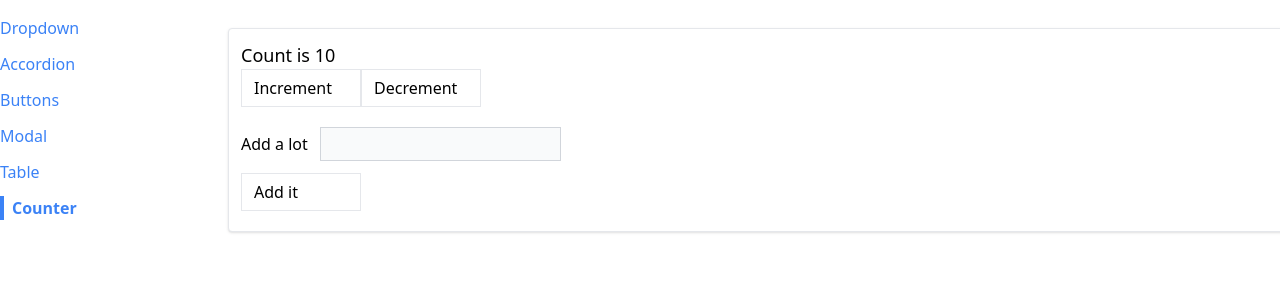
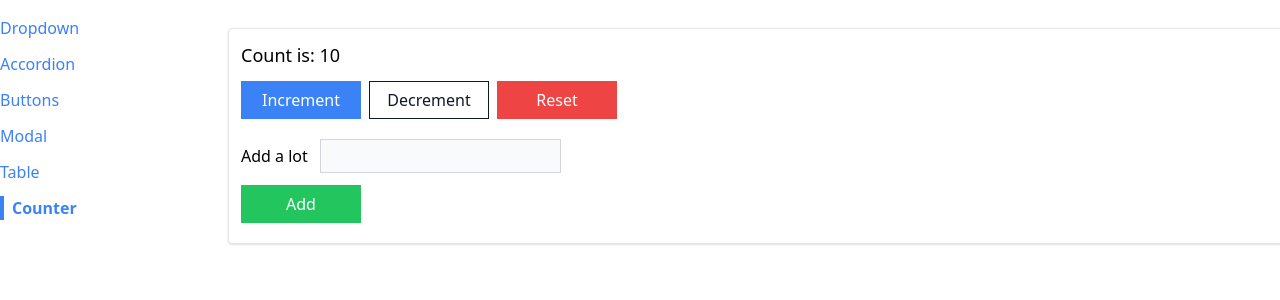
Before and after one commit to menelik7/components, a React (Create React App) app: page /counter in a window 1280 px wide. Shown: the top 300 px of the page. Built offline with nearby package versions, Linux system fonts and the light colour scheme.

Commit message:
Resolving merge conflicts

```diff
--- a/src/components/Accordion.js
+++ b/src/components/Accordion.js
@@ -18,7 +18,7 @@ export default function Accordion({ items }) {
 		return (
 			<div key={item.id}>
 				<div
-					className="flex justify-between items-center p-3 bg-gray-50 border-b cursor-pointer"
+					className="flex justify-between items-center p-3 bg-gray-50 border-b border-x cursor-pointer"
 					onClick={() => handleClick(index)}
 				>
 					<div>{item.label}</div>
@@ -30,10 +30,19 @@ export default function Accordion({ items }) {
 						<GoChevronDown />
 					</div>
 				</div>
-				{isExpanded && <div className="border-b p-5">{item.content}</div>}
+
+				<div
+					className={`border-x border-b h-0 ${
+						isExpanded
+							? "open-accordion expanded"
+							: "close-accordion collapsed invisible opacity-100"
+					}`}
+				>
+					<div className="p-5">{item.content}</div>
+				</div>
 			</div>
 		);
 	});
 
-	return <div className="border-x border-t rounded">{renderedItems}</div>;
+	return <div className="border-t rounded">{renderedItems}</div>;
 }
--- a/src/components/Button.js
+++ b/src/components/Button.js
@@ -13,7 +13,7 @@ function Button({
 }) {
 	const classes = className(
 		rest.className,
-		"flex items-center px-3 py-1.5 border",
+		"flex justify-center items-center px-3 py-1.5 border",
 		{
 			"border-blue-500 bg-blue-500 text-white": primary,
 			"border-gray-900 bg-gray-900 text-white": secondary,
--- a/src/components/dropdown.js
+++ b/src/components/dropdown.js
@@ -61,7 +61,7 @@ export default function Dropdown({ options, value, onChange }) {
 			</Panel>
 
 			{isOpen && (
-				<Panel className="absolute top-full options expanded-dropdown !p-0">
+				<Panel className="absolute top-full options expanded !p-0">
 					{renderedOptions}
 				</Panel>
 			)}
--- a/src/index.css
+++ b/src/index.css
@@ -11,11 +11,21 @@ button > svg {
 	margin-right: 5px;
 }
 
-.expanded-dropdown {
-	animation: 0.3s ease-in-out forwards expanded;
-	transform-origin: 100% 0%;
+.open-accordion {
+	height: 88px;
+	transition: 0.3s;
 }
-@keyframes expanded {
+
+.close-accordion {
+	height: 0;
+	transition: 0.3s;
+}
+
+.expanded {
+	animation: 0.25s ease-in-out forwards expand;
+	transform-origin: 50% 0%;
+}
+@keyframes expand {
 	0% {
 		transform: scaleY(0);
 	}
@@ -25,26 +35,19 @@ button > svg {
 	}
 }
 
-/* .collapsed-dropdown {
-	animation: collapsed 0.3s ease-in-out forwards;
+.collapsed {
+	animation: 0.25s ease-in-out forwards collapse;
+	transform-origin: 50% 0%;
 }
-@keyframes collapsed {
+@keyframes collapse {
 	0% {
 		transform: scaleY(1);
 	}
+
 	100% {
 		transform: scaleY(0);
 	}
 }
-
-@-webkit-keyframes collapsed {
-	0% {
-		-webkit-transform: scaleY(1);
-	}
-	100% {
-		-webkit-transform: scaleY(0);
-	}
-} */
 
 .expanded-icon {
 	transform: rotate(-180deg);
--- a/src/pages/CounterPage.js
+++ b/src/pages/CounterPage.js
@@ -6,6 +6,7 @@ const INCREMENT_COUNT = "increment";
 const DECREMENT_COUNT = "decrement";
 const SET_VALUE_TO_ADD = "set-value-to-add";
 const ADD_VALUE_TO_COUNT = "add-value-to-add";
+const RESET_COUNT = "reset";
 
 const reducer = (state, action) => {
 	switch (action.type) {
@@ -18,6 +19,11 @@ const reducer = (state, action) => {
 			return {
 				...state,
 				count: state.count - 1,
+			};
+		case RESET_COUNT:
+			return {
+				...state,
+				count: 0,
 			};
 		case SET_VALUE_TO_ADD:
 			return {
@@ -53,6 +59,12 @@ export default function CounterPage({ initialCount }) {
 		});
 	};
 
+	const reset = () => {
+		dispatch({
+			type: RESET_COUNT,
+		});
+	};
+
 	const handleChange = (event) => {
 		const value = parseInt(event.target.value) || 0;
 
@@ -72,10 +84,17 @@ export default function CounterPage({ initialCount }) {
 
 	return (
 		<Panel className="m-3">
-			<h1 className="text-lg">Count is {state.count}</h1>
-			<div className="flex flex-row">
-				<Button onClick={increment}>Increment</Button>
-				<Button onClick={decrement}>Decrement</Button>
+			<h1 className="text-lg mb-3">Count is: {state.count}</h1>
+			<div className="flex flex-row gap-2">
+				<Button primary onClick={increment}>
+					Increment
+				</Button>
+				<Button secondary outline onClick={decrement}>
+					Decrement
+				</Button>
+				<Button danger onClick={reset}>
+					Reset
+				</Button>
 			</div>
 
 			<form onSubmit={handleSubmit}>
@@ -86,7 +105,9 @@ export default function CounterPage({ initialCount }) {
 					type="number"
 					className="p-1 m-3 bg-gray-50 border border-gray-300"
 				/>
-				<Button>Add it</Button>
+				<Button success type="submit">
+					Add
+				</Button>
 			</form>
 		</Panel>
 	);
```
